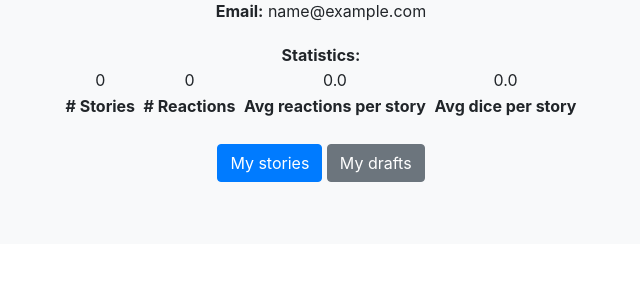
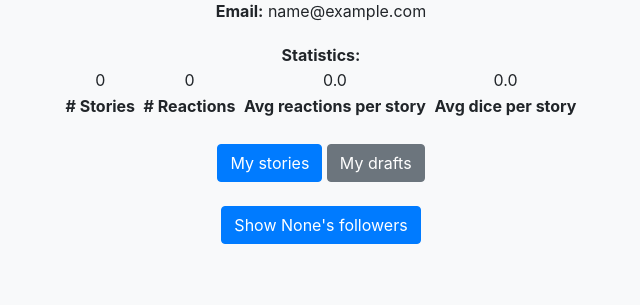
Before and after one commit to GPurgatorio/dice-with-rolls, a Flask app: page /users/1 in a window 1280 px wide. Shown: the part 185-490 px from the top of the page, without its empty margins (319-959 px from the left). Run offline with Flask 2, Linux system fonts and the light colour scheme; the visitor is signed in with stand-in values (Sample User, id 1); data that the repository does not hold is empty; some libraries are stand-ins or nearby versions.

Commit message:
Added followers button on my wall

```diff
--- a/monolith/templates/wall.html
+++ b/monolith/templates/wall.html
@@ -107,7 +107,13 @@
                         <div class="col-xl-12 col-sm-12 justify-content-center" style="margin-top: 25px;">
                             <a class="btn btn-primary" href="{{ user_info.id }}/stories"><span class="book-open">My stories</span></a>
                             <a class="btn btn-secondary" href="{{ user_info.id }}/drafts"><span class="firstdraft">My drafts</span></a>
+                            <br/><br/>
+                            <form action="{{ user_info.id }}/followers" method="get">
+                                <input type="submit" class="btn btn-primary"
+                                       value="Show {{ user_info.firstname }}'s followers"/>
+                            </form>
                         </div>
+
                     </div>
                 </div>
             </div>
--- a/monolith/views/stories.py
+++ b/monolith/views/stories.py
@@ -179,6 +179,8 @@ def _open_story(id_story):
         else:
             for reaction in all_reactions:
                 reactions_counters.append((reaction.reaction_caption, 0))
+
+        print(reactions_counters)
         return render_template('story.html', exists=True, story=story, react_url=REACTION_URL,
                                user=user, rolled_dice=rolled_dice, reactions=reactions_counters)
     else:
```
